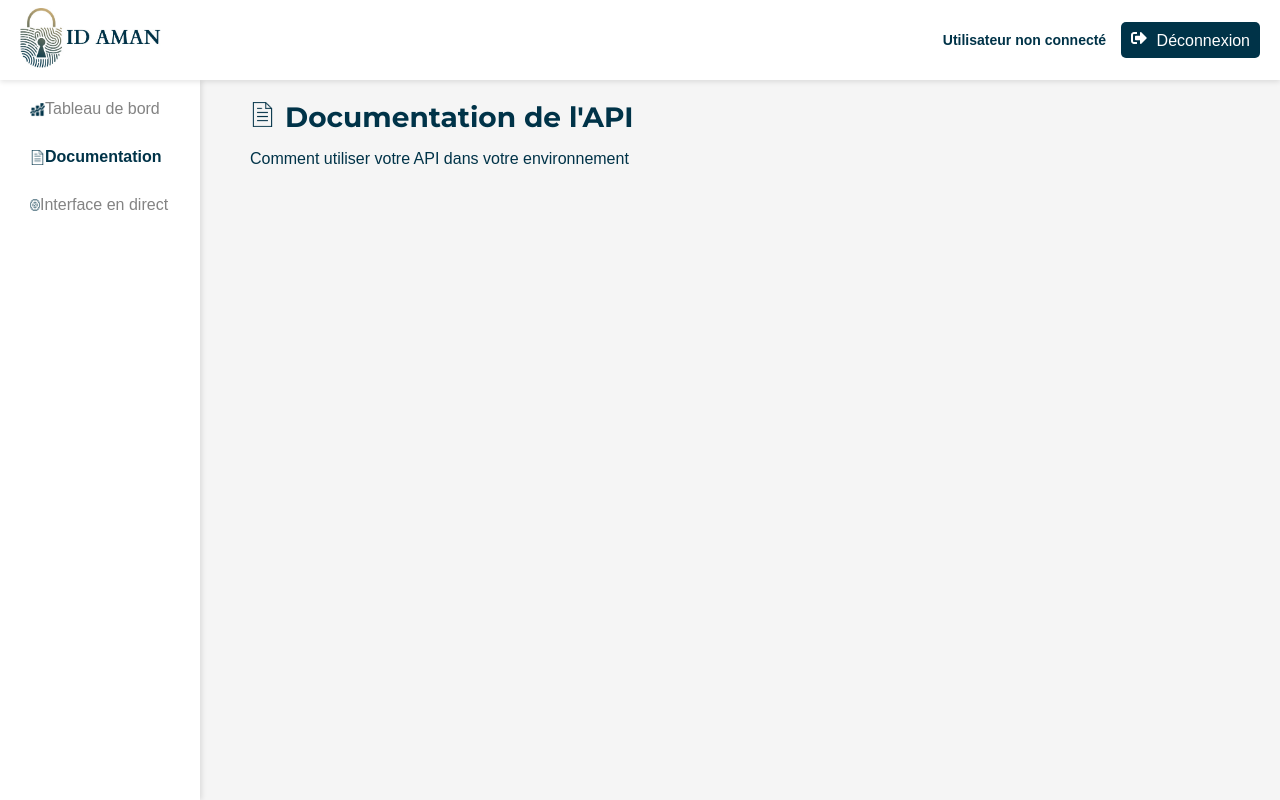
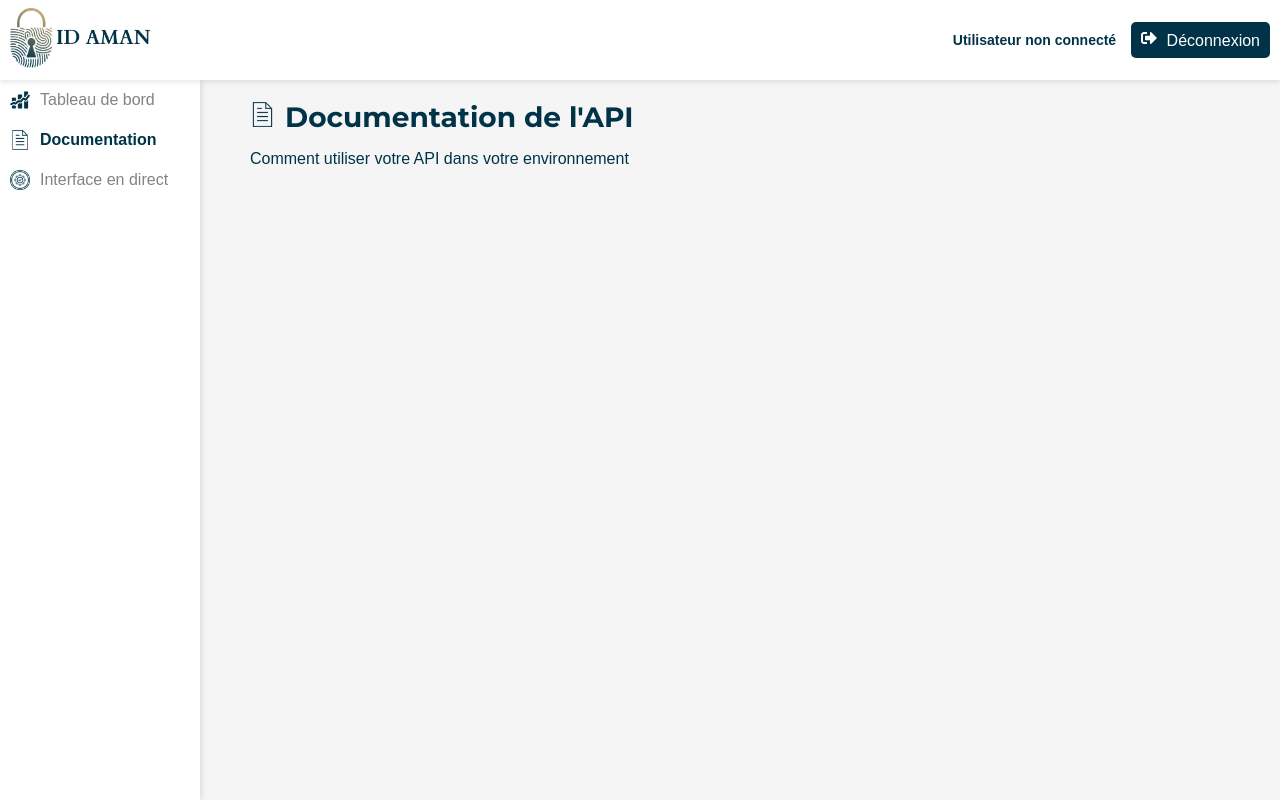
Before and after one commit to Ahlamghoumrane/Portail, a React (Create React App) app: page /Documentation in a window 1280 px wide. Built offline with nearby package versions, Linux system fonts and the light colour scheme.

Commit message:
Ajout d'un cadre autour du texte 'Voir l'API'

```diff
--- a/src/components/ApiDashboard.js
+++ b/src/components/ApiDashboard.js
@@ -102,23 +102,23 @@ const { apiName, apiImage } = location.state || {};
         <aside className="sidebar">
         {apiName && apiImage && (
   <div className="api-info">
-    <img src={apiImage} alt={apiName} style={{ width: "100px", height: "100px" }} />
+    <img src={apiImage} alt={apiName} style={{ width: "150px", height: "80px",marginTop:"20px" }} />
     <span className="api-name"s>{apiName}</span>
   </div>
 )}
        <ul>
           <li>
           <Link to="/ApiDashboard" state={{ apiName, apiImage }} className={getLinkClass("/ApiDashboard")}>
-          <img src={Tableaudebord} alt="Tableau de bord" style={{ width: "15px", height: "15px", marginRight: "0px" }} /> Tableau de bord </Link>
+          <img src={Tableaudebord} alt="Tableau de bord" /> Tableau de bord </Link>
           </li>
           <li>
             <Link to="/Documentation" state={{ apiName, apiImage }}className={getLinkClass("/Documentation")}>
-            <img src={Documentation2} alt="Documentation" style={{ width: "15px", height: "15px", marginRight: "0px" }} />Documentation
+            <img src={Documentation2} alt="Documentation"  />Documentation
             </Link>
           </li>
           <li>
             <Link to="/LiveInterface" state={{ apiName, apiImage }}className={getLinkClass("/LiveInterface")}>
-            <img src={liveinterface} alt="liveinterface" style={{ width: "10px", height: "12px", marginRight: "0px" }} />Interface en direct
+            <img src={liveinterface} alt="liveinterface" />Interface en direct
             </Link>
           </li>
         </ul>
--- a/src/components/Documentation.js
+++ b/src/components/Documentation.js
@@ -44,23 +44,23 @@ const { apiName, apiImage } = location.state || {};
         <aside className="sidebar">
         {apiName && apiImage && (
           <div className="api-info">
-          <img src={apiImage} alt={apiName} className="api-image" />
+          <img src={apiImage} alt={apiName} style={{ width: "150px", height: "80px",marginTop:"20px" }}/>
           <span className="api-name">{apiName}</span>
         </div>
 )}
           <ul>
           <li>
           <Link to="/ApiDashboard" state={{ apiName, apiImage }} className={getLinkClass("/ApiDashboard")} >
-          <img src={Tableaudebord} alt="Tableau de bord" style={{ width: "15px", height: "15px", marginRight: "0px" }} /> Tableau de bord </Link>
+          <img src={Tableaudebord} alt="Tableau de bord" /> Tableau de bord </Link>
           </li>
           <li>
             <Link to="/Documentation" state={{ apiName, apiImage }}className={getLinkClass("/Documentation")}>
-            <img src={Documentation2} alt="Documentation" style={{ width: "15px", height: "15px", marginRight: "0px" }} />Documentation
+            <img src={Documentation2} alt="Documentation" />Documentation
             </Link>
           </li>
           <li>
             <Link to="/LiveInterface" state={{ apiName, apiImage }} className={getLinkClass("/LiveInterface")}>
-            <img src={liveinterface} alt="liveinterface" style={{ width: "10px", height: "12px", marginRight: "0px" }} />Interface en direct
+            <img src={liveinterface} alt="liveinterface"  />Interface en direct
             </Link>
           </li>
         </ul>
--- a/src/components/LiveInterface.js
+++ b/src/components/LiveInterface.js
@@ -46,23 +46,23 @@ const LiveInterface = () => {
         <aside className="sidebar">
         {apiName && apiImage && (
   <div className="api-info">
-    <img src={apiImage} alt={apiName} style={{ width: "100px", height: "100px" }} />
+    <img src={apiImage} alt={apiName} style={{ width: "150px", height: "80px",marginTop:"20px" }}  />
     <span className="api-name">{apiName}</span>
   </div>
 )}
         <ul>
           <li>
           <Link to="/ApiDashboard" state={{ apiName, apiImage }} className={getLinkClass("/ApiDashboard")}>
-          <img src={Tableaudebord} alt="Tableau de bord" style={{ width: "15px", height: "15px", marginRight: "0px" }} /> Tableau de bord </Link>
+          <img src={Tableaudebord} alt="Tableau de bord"  /> Tableau de bord </Link>
           </li>
           <li>
             <Link to="/Documentation" state={{ apiName, apiImage }}className={getLinkClass("/Documentation")}>
-            <img src={Documentation2} alt="Documentation" style={{ width: "15px", height: "15px", marginRight: "0px" }} />Documentation
+            <img src={Documentation2} alt="Documentation"  />Documentation
             </Link>
           </li>
           <li>
             <Link to="/LiveInterface" state={{ apiName, apiImage }}className={getLinkClass("/LiveInterface")}>
-            <img src={liveinterface} alt="liveinterface" style={{ width: "10px", height: "12px" }} />Interface en direct
+            <img src={liveinterface} alt="liveinterface"  />Interface en direct
             </Link>
           </li>
         </ul>
@@ -81,7 +81,7 @@ const LiveInterface = () => {
           </div>
         </div>
         <div className="tab-container">
-        <div className="tabs">
+        <div className="tabs1">
           <button
             className={activeTab === "extracted" ? "tab active" : "tab"}
             onClick={() => setActiveTab("extracted")}
--- a/src/styles/ApiDashboard.css
+++ b/src/styles/ApiDashboard.css
@@ -77,32 +77,26 @@ p{
   text-align: center;
 }
 
-.api-image {
-  width: 100px;
-  height: 100px;
+.api-name {
+  margin-top: 20px;
+  font-size: 16px;
+  color: #003348;
+  margin-bottom: 20px;
+}
+.sidebar ul li a {
+  text-decoration: none;
+  display: flex;
+  align-items: center;
+  padding: 10px 10px;
+  transition: background-color 0.3s ease, color 0.3s ease;
+  background-color: transparent;
 }
 
-.api-name {
-  margin-top: 10px;
-  font-size: 16px;
-  color: #003348;
+.sidebar ul li a img {
+  width: 20px;
+  height: 20px;
+  margin-right: 10px;
 }
-
-ul {
-  list-style: none;
-  padding: 0;
-}
-
-
-ul li a {
-  text-decoration: none;
-  color: #333;
-  display: flex;
-  align-items: center;
-  padding: 10px;
-  margin:10px;
-}
-
 ul li a:hover {
   color:#003348 ;
 }
--- a/src/styles/ApiDocumentation.css
+++ b/src/styles/ApiDocumentation.css
@@ -12,32 +12,26 @@
     text-align: center;
   }
 
-  .api-image {
-    width: 100px;
-    height: 100px;
-  }
-
   .api-name {
     margin-top: 10px;
     font-size: 16px;
     color: #003348;
+    margin-bottom: 20px;
+  }
+  .sidebar ul li a {
+    text-decoration: none;
+    display: flex;
+    align-items: center;
+    padding: 10px 10px;
+    transition: background-color 0.3s ease, color 0.3s ease;
+    background-color: transparent;
   }
 
-  ul {
-    list-style: none;
-    padding: 0;
+  .sidebar ul li a img {
+    width: 20px;
+    height: 20px;
+    margin-right: 10px;
   }
-
-
-  ul li a {
-    text-decoration: none;
-    color: #333;
-    display: flex;
-    align-items: center;
-    padding: 10px;
-    margin:10px;
-  }
-
   ul li a:hover {
     color:#003348 ;
   }
--- a/src/styles/Catalog.css
+++ b/src/styles/Catalog.css
@@ -23,7 +23,7 @@ body {
 }
 
 .navbar-logo img {
-  margin-left: 20px;
+  margin-left: 10px;
   height: 60px;
   width: 150px;
 }
@@ -42,7 +42,7 @@ body {
 
 .logout-button {
   padding: 8px 10px;
-  margin-right: 20px;
+  margin-right: 10px;
   font-size: 16px;
   color: white;
   background-color: #003348;
@@ -53,7 +53,8 @@ body {
 }
 
 .logout-button:hover {
-  background-color:#D2B278 ;
+  background-color:#ffffff;
+  color: #003348;
 }
 
 .catalog-container {
@@ -82,7 +83,10 @@ body {
   color: #003348;
   margin-bottom: 20px;
 }
-
+ul {
+  list-style: none;
+  padding: 0;
+}
 .sidebar ul li a {
   color:  #3333339b;
   text-decoration: none;
@@ -103,9 +107,6 @@ body {
   height: 20px;
   margin-right: 10px;
 }
-
-
-
 .content-area {
   flex: 3;
   display: flex;
@@ -152,76 +153,97 @@ h1{
   box-shadow: 0 2px 8px rgba(0, 0, 0, 0.1);
 }
 
-
 .api-grid {
   display: grid;
-  grid-template-columns: repeat(auto-fit, minmax(200px, 1fr));
+  grid-template-columns: repeat(4, 1fr);
   gap: 20px;
-  flex-grow: 1;
+  padding: 20px;
+}
+.api-card {
+  background: #ffffff;
+  border-radius: 10px;
+  box-shadow: 0 4px 8px rgba(0, 0, 0, 0.1);
+  overflow: hidden;
+  position: relative;
+  transition: transform 0.3s ease, box-shadow 0.3s ease;
+}
+
+.api-card:hover {
+  transform: translateY(-5px);
+  box-shadow: 0 6px 12px rgba(0, 0, 0, 0.2);
+}
+
+.image-container {
+  position: relative;
+  height: 100px;
   overflow: hidden;
 }
-.api-card {
-  background-color: #ffffff;
-  border-radius: 20px;
-  box-shadow: 0 2px 8px rgba(0, 0, 0, 0.1);
-  padding: 10px;
-  transition: relative;
+
+.image-container img {
+  width: 100%;
+  height: 100%;
+  display: block;
 }
 .see-api-button {
   position: absolute;
-  top: 20%;
-  left: 50%;
-  transform: translate(-50%, -50%);
-  display: none;
-  background-color: #003348;
-  color: #fff;
+  top: 0;
+  left: 0;
+  width: 100%;
+  height: 100%;
+  background-color: rgba(0, 0, 0, 0.5);
+  color: #ffffff;
   border: none;
-  padding: 10px 20px;
-  border-radius: 5px;
-  cursor: pointer;
-  font-size: 12px;
-  transition: all 0.3s ease;
+  display: flex;
+  align-items: center;
+  justify-content: center;
+  font-size: 16px;
+  text-transform: uppercase;
+  opacity: 0;
+  transition: opacity 0.3s ease;
 }
 
 .image-container:hover .see-api-button {
-  display: block;
+  opacity: 1;
+}
+.api-button {
+  display: inline-block;
+  padding: 10px 20px;
+  border: 2px solid #ffffff;
+  border-radius: 5px;
+  background-color: transparent;
+  color: #ffffff;
+  font-size: 14px;
+  text-transform: uppercase;
+  text-align: center;
+  cursor: pointer;
+  transition: background-color 0.3s, color 0.3s;
 }
 
-.api-card:hover {
-  transform: scale(1.05);
+.api-button:hover {
+  background-color: rgba(0, 0, 0, 0.5);
+  color: #ffffff;
 }
 
-.api-card img {
-  width: 100%;
-  max-height: 100px;
-  border-radius: 8px;
-  margin-bottom: 10px;
-}
 .api-card h2 {
   display: flex;
   align-items: center;
-  gap: 10px;
-  font-size: 16px;
-  margin: 10px 0;
-}
-
-.api-icon {
-  width: 20px;
-  height: 20px;
-}
-
-.api-name {
-  font-size: 18px;
-}
-.api-card ul li{
-  font-family: 'Nunito Sans', sans-serif;
-  font-size: 16px;
-  font-weight:400 ;
-  color:#003348 ;
-  text-align:left ;
+  font-size: 14px;
+  color: #003348;
+  margin: 10px;
 }
 
 
+.api-card ul {
+  list-style: none;
+  padding: 0 15px 15px;
+  margin: 0;
+  color: #7f8c8d;
+  font-size: 14px;
+}
+
+.api-card ul li {
+  margin-bottom: 0px;
+}
 
 @media (max-width: 768px) {
   .catalog-container {
@@ -229,14 +251,8 @@ h1{
     gap: 10px;
     margin-left: 0;
   }
-
-
   .api-grid {
-    grid-template-columns: 1fr;
-    width: 100%;
-    margin-left:0px;
-
+    grid-template-columns: repeat(1 , 2fr);
   }
 
-
 }
--- a/src/styles/LiveInterface.css
+++ b/src/styles/LiveInterface.css
@@ -11,32 +11,26 @@
     text-align: center;
   }
 
-  .api-image {
-    width: 100px;
-    height: 100px;
+  .api-name {
+    margin-top: 20px;
+    font-size: 16px;
+    color: #003348;
+    margin-bottom: 20px;
+  }
+  .sidebar ul li a {
+    text-decoration: none;
+    display: flex;
+    align-items: center;
+    padding: 10px 10px;
+    transition: background-color 0.3s ease, color 0.3s ease;
+    background-color: transparent;
   }
 
-  .api-name {
-    margin-top: 10px;
-    font-size: 16px;
-    color: #003348;
+  .sidebar ul li a img {
+    width: 20px;
+    height: 20px;
+    margin-right: 10px;
   }
-
-  ul {
-    list-style: none;
-    padding: 0;
-  }
-
-
-  ul li a {
-    text-decoration: none;
-    color: #333;
-    display: flex;
-    align-items: center;
-    padding: 10px;
-    margin:10px;
-  }
-
   ul li a:hover {
     color:#003348 ;
   }
@@ -52,12 +46,15 @@
     flex-direction: column;
     align-items: center;
     padding: 20px;
+
   }
 
   .document-image {
     max-width: 100%;
+    height : 80%;
     border: 1px solid #dddddd;
     border-radius: 8px;
+    margin-bottom: 20px;
   }
 
   .document-actions {
@@ -85,7 +82,7 @@
     margin-right: 0px;
   }
 
-.tabs {
+.tabs1 {
   display: flex;
   gap: 30px;
   margin-bottom: 20px;
@@ -122,6 +119,7 @@
   padding: 15px;
   border-radius: 8px;
   box-shadow: 0 2px 4px rgba(0, 0, 0, 0.1);
+
 }
 
 .extracted-data ul {
```
Also changed, not shown: src/components/Catalog.js (+10 -23 lines).
